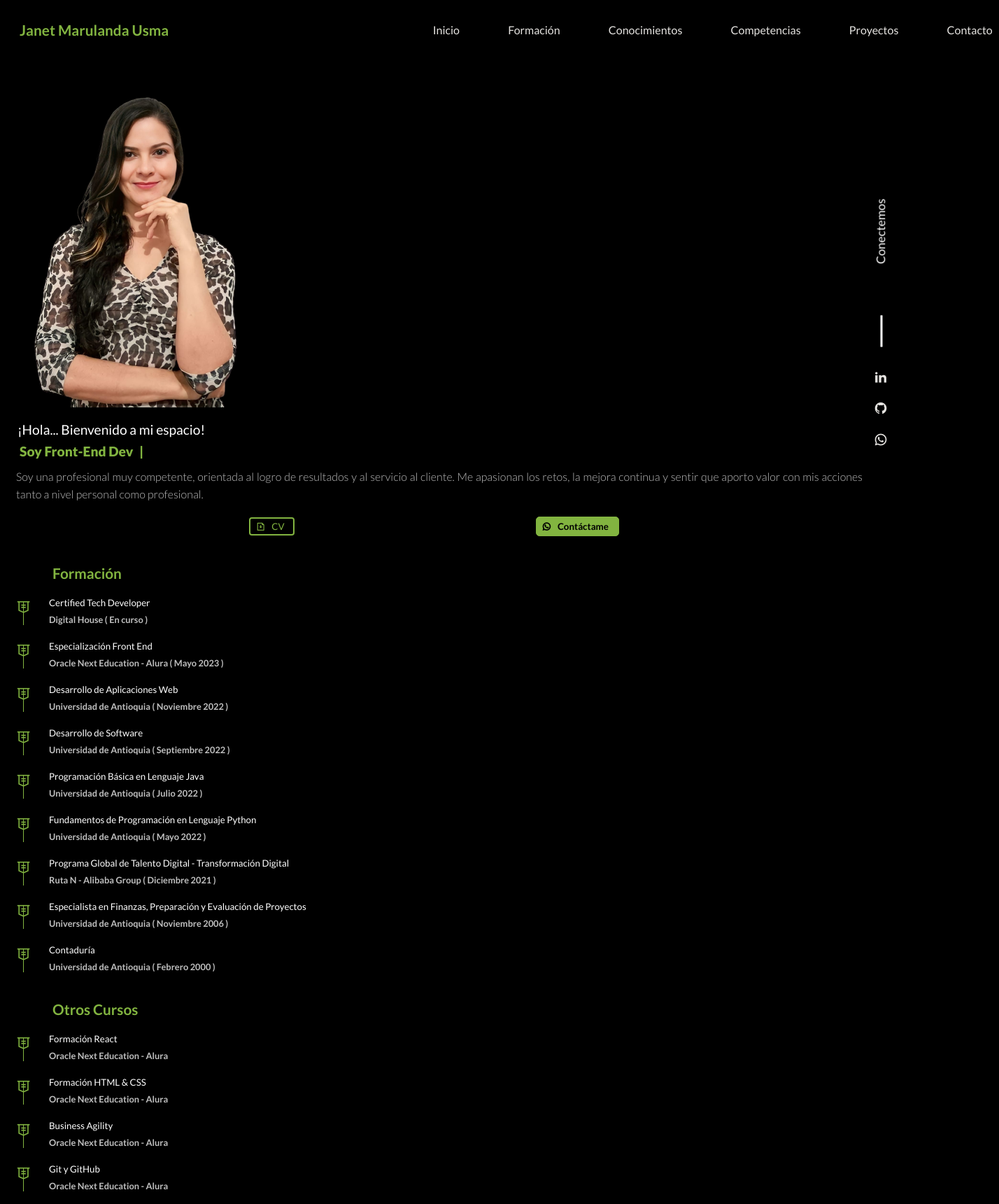
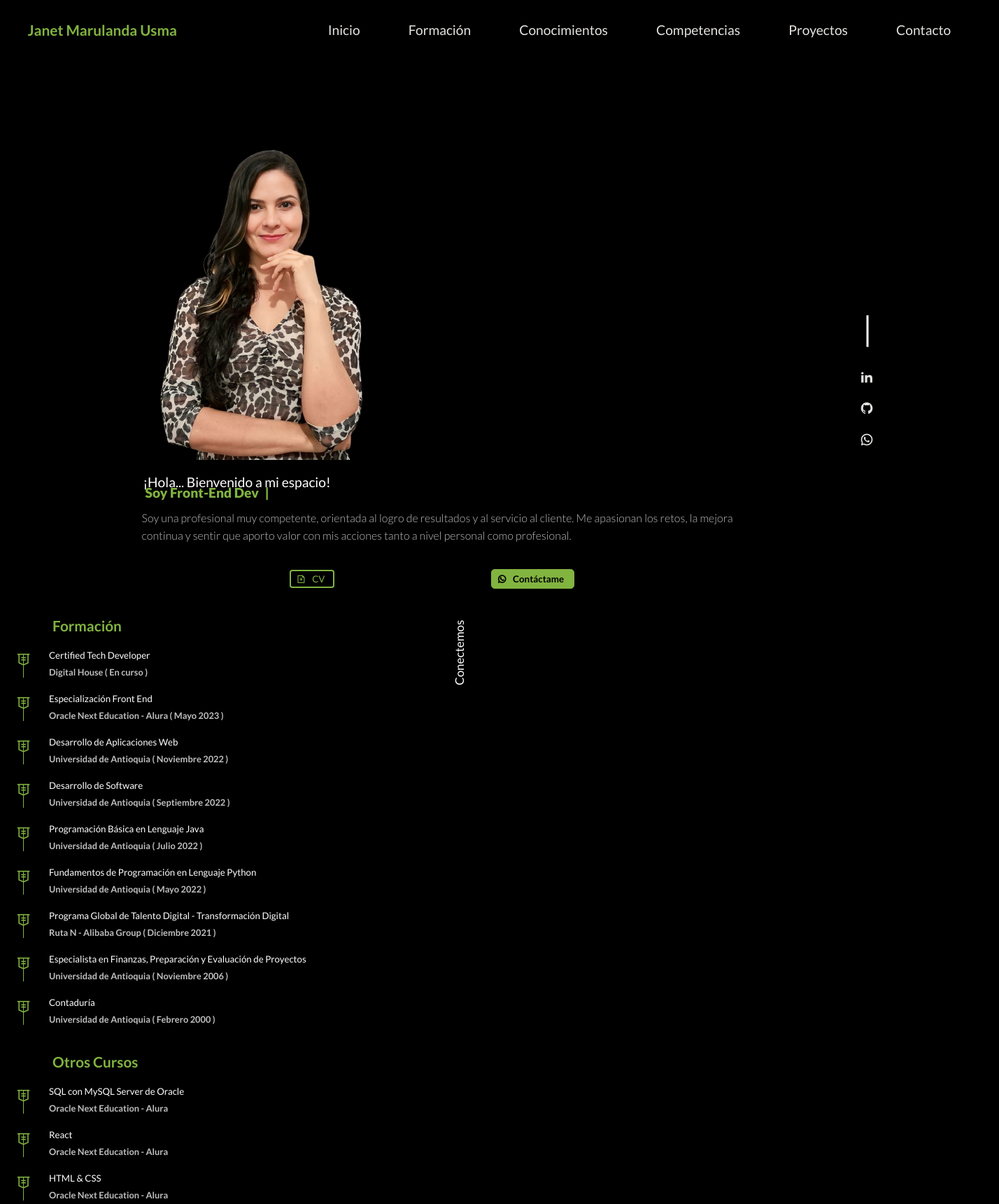
Before and after one commit to janetmu/mi-portafolio, a React (Create React App) app: page / in a window 1280 px wide. Shown: the top 1720 px of the page at 70% size, 1428 px wide, since content can reach past the window. Built offline with nearby package versions, Linux system fonts and the light colour scheme.

Commit message:
css menu desktop

```diff
--- a/src/components/header/header.css
+++ b/src/components/header/header.css
@@ -5,28 +5,31 @@
   position: sticky;
   z-index: 1;
   background-color: #000000;
+
 }
 
 .navigation {
   display: flex;
-  align-items: center;
-  justify-content: space-between;
+  justify-content: space-evenly;
+
 }
 
 .logo h5 {
+  display: flex;
   font-size: 1.3rem;
   color: #82b440;
+
 }
 
 .nav_list {
   display: flex;
-  align-items:flex-end;
+
+  margin-left: 20%;
   column-gap: 2.7rem;
   top: 0;
-  right: 0;
-  width: 250px;
+  font-size: 1.2rem;
+
   z-index: 999999;
-  align-items: center;
 }
 
 .nav_item a {
@@ -34,17 +37,10 @@
   transition: 0.3s;
   font-weight: 400;
   cursor: pointer;
-  font-size: 0.8rem;
 }
 
 .nav_item a:hover {
   color: #82b440;
-}
-
-.nav_right {
-  display: flex;
-  align-items: center;
-  gap: 4;
 }
 
 .btn {
@@ -86,7 +82,7 @@
     left: 0;
     width: 100%;
     height: 100%;
-    background: #2626263a;
+    color: #2626263a;
     z-index: 888888;
     display: none;
     flex-direction: column ;
@@ -111,6 +107,11 @@
   display: flex;
   flex-direction: column;
   align-items: flex-start;
+  font-size: 1rem;
+}
+
+.nav_list a:hover {
+  color: #82b440;
 }
 
 .menu_active{
@@ -145,9 +146,15 @@
   padding-top: 0px;
   font-size: 1.2rem;
   }
+
   .nav_right {
     margin-right: -30%;
     justify-content: flex-end;
   }
 
+  .nav_list{
+  gap: 0;
+  justify-content: flex-start;
 }
+
+}
--- a/src/components/hero-section/HeroSection.jsx
+++ b/src/components/hero-section/HeroSection.jsx
@@ -76,7 +76,7 @@ const HeroSection = () => {
 
               <div className="hero_btns">
                 <button className="btn1">
-                  <a href="./cv_janet_marulanda_usma_dev.pdf" download={""}>
+                  <a href="./cv_janet_marulanda_usma_dev_2023.pdf" download={""}>
                     <i className="ri-file-download-line"></i>
                     CV
                   </a>
--- a/src/components/hero-section/hero-section.css
+++ b/src/components/hero-section/hero-section.css
@@ -134,3 +134,43 @@
   border-radius: 4px;
   padding: 0px;
 }
+
+
+@media (min-width:768px) {
+
+  .home_social {
+    position: fixed;
+    display: flex;
+    flex-flow: column wrap;
+    top: 58%;
+    right: 4px;
+    row-gap: 1.3rem;
+  }
+
+  .home_contact {
+    left: 4px;
+  }
+
+  .hero_img {
+    padding-top: 40px;
+    width: 100%;
+}
+
+.hero_section {
+    width: 73%;
+    padding-top: 75px;
+    margin-right: 11.5%;
+    margin-left: 13.5%;
+    display: flex;
+    justify-content: space-between;
+  }
+
+  .hero_content {
+    display: flex;
+    flex-direction: column;
+    margin-top: 0;
+    justify-content: space-evenly;
+  }
+
+
+}
--- a/src/components/qualification/Qualification.jsx
+++ b/src/components/qualification/Qualification.jsx
@@ -71,14 +71,21 @@ const Qualification = () => {
           <span className="studies-icon">
             <i className="ri-honour-line"></i>
           </span>
-          <h5>Formación React</h5>
+          <h5>SQL con MySQL Server de Oracle</h5>
           <h6>Oracle Next Education - Alura</h6>
         </div>
         <div className="single_studies">
           <span className="studies-icon">
             <i className="ri-honour-line"></i>
           </span>
-          <h5>Formación HTML & CSS</h5>
+          <h5>React</h5>
+          <h6>Oracle Next Education - Alura</h6>
+        </div>
+        <div className="single_studies">
+          <span className="studies-icon">
+            <i className="ri-honour-line"></i>
+          </span>
+          <h5>HTML & CSS</h5>
           <h6>Oracle Next Education - Alura</h6>
         </div>
         <div className="single_studies">
```
Also changed, not shown: 1 other file (tests, documents, lock files or other folders).
